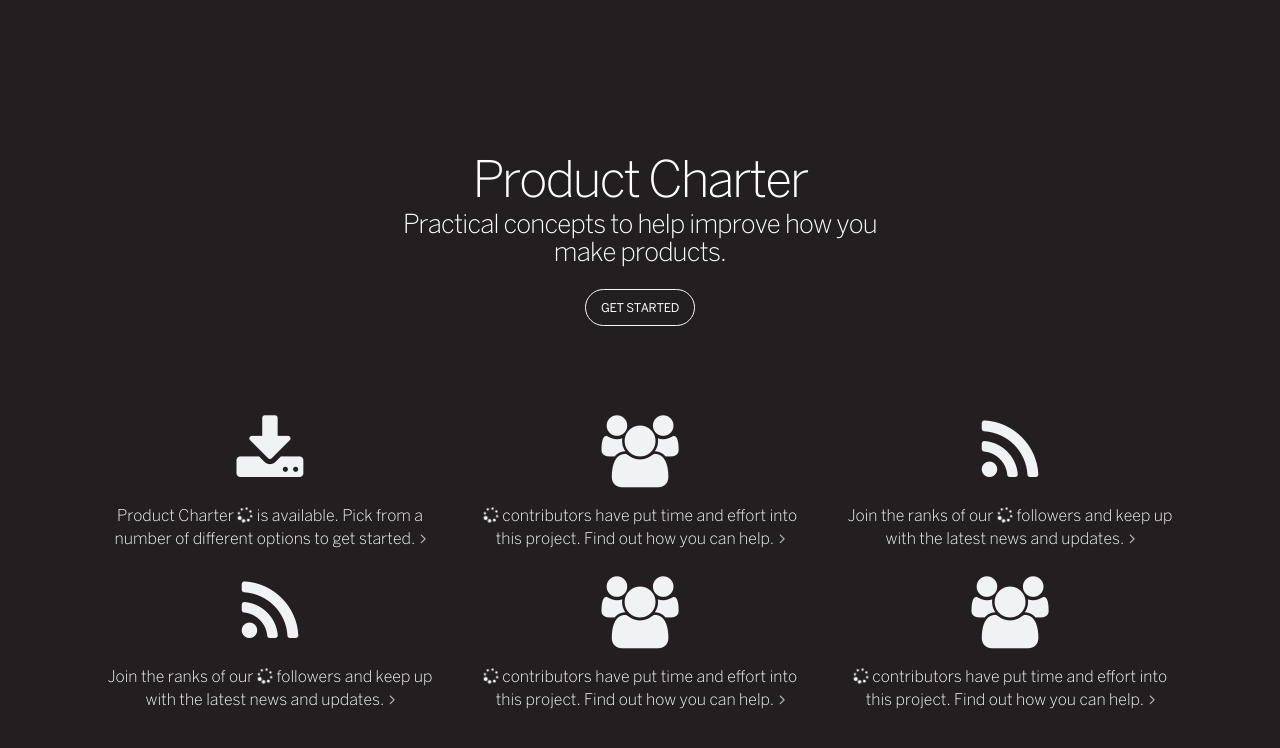
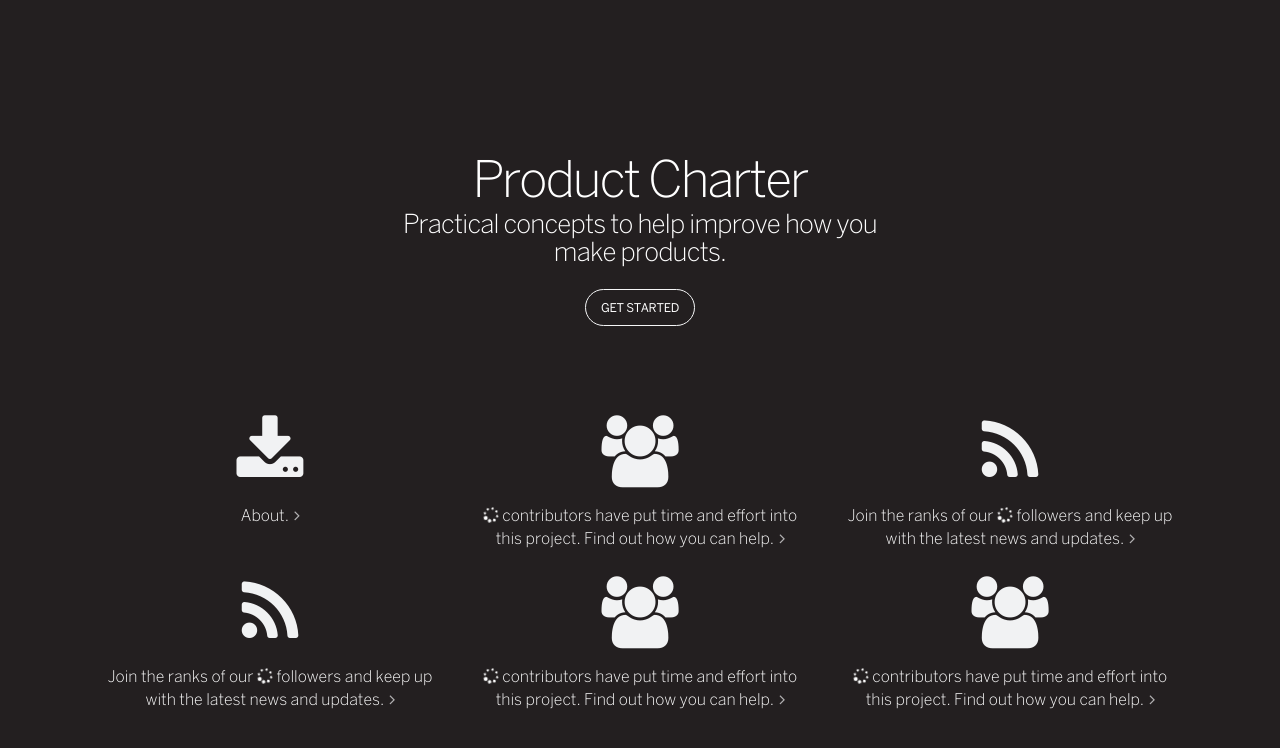
Before and after one commit to caleorourke/orange, a Jekyll site: the page built from index.html, in a window 1280 px wide. Shown: the top 748 px of the page. Built offline with Jekyll 4.4.1, drawn with Linux system fonts in a browser that asks for light colours; nearby versions of some CDN libraries; Markdown is read by kramdown in place of the engine named in the settings; a script that is not in the unit is left out; the repository's description, which GitHub fills in, is left out.

Commit message:
update page.baseurl

```diff
--- a/_includes/partials/icon-placeholder-1.html
+++ b/_includes/partials/icon-placeholder-1.html
@@ -1,11 +1,11 @@
 <!-- Icon Placeholder #1 -->
 <div class="col-md-4">
   <div class="icon">
-    <a href="{{page.baseurl}}pages/getting-started/#prerequisites">
+    <a href="{{page.baseurl}}pages/about">
       <span class="icon--large icon--white icon--animated">
         <i class="fa fa-download"></i>
       </span>
-      <p>{{site.github.title}} <span id="js-github-version"><i class="fa fa-spinner fa-spin"></i></span> is available. Pick from a number of different options to get started.
+      <p>About.
         <i class="fa fa-angle-right icon--normal"></i>
       </p>
     </a>
```
